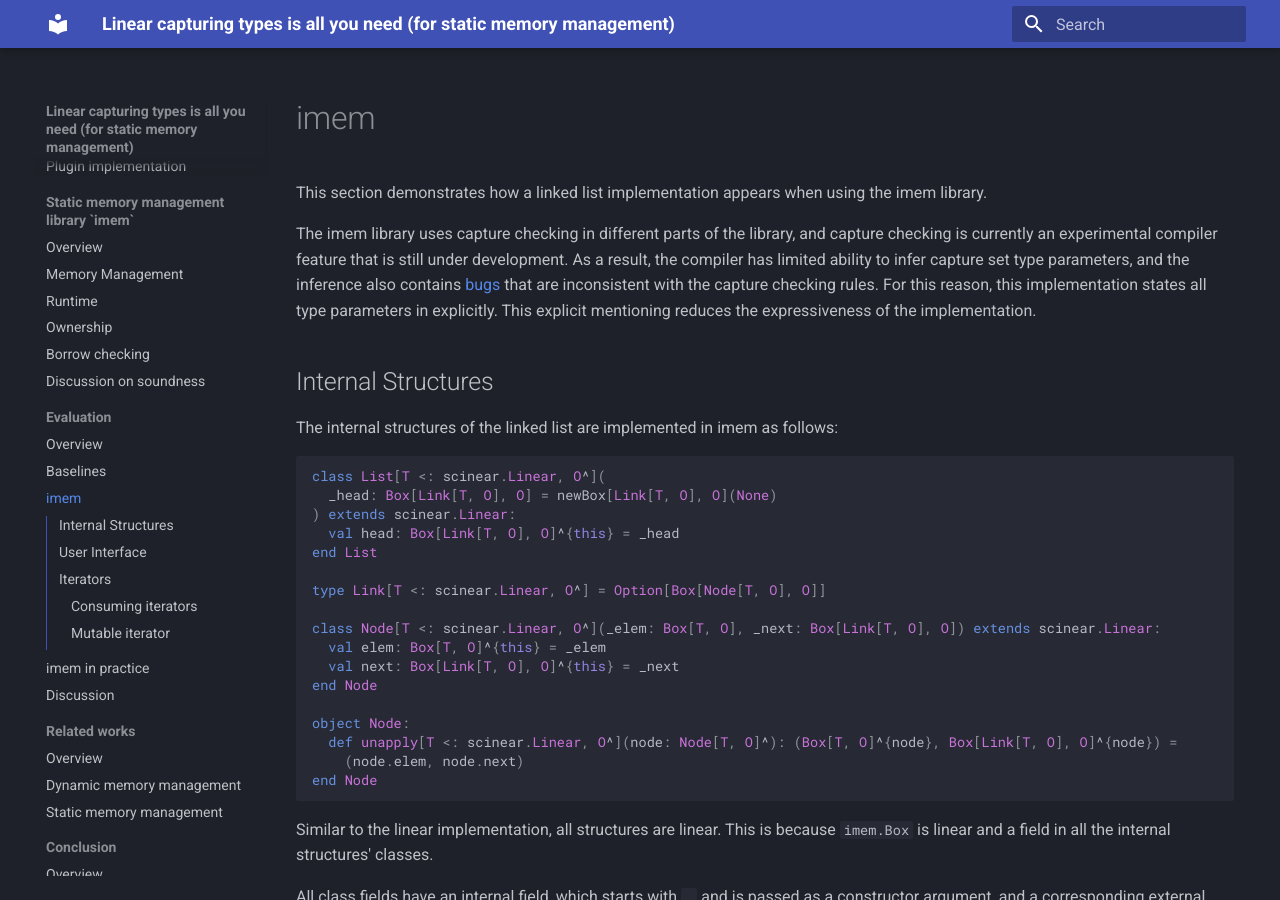
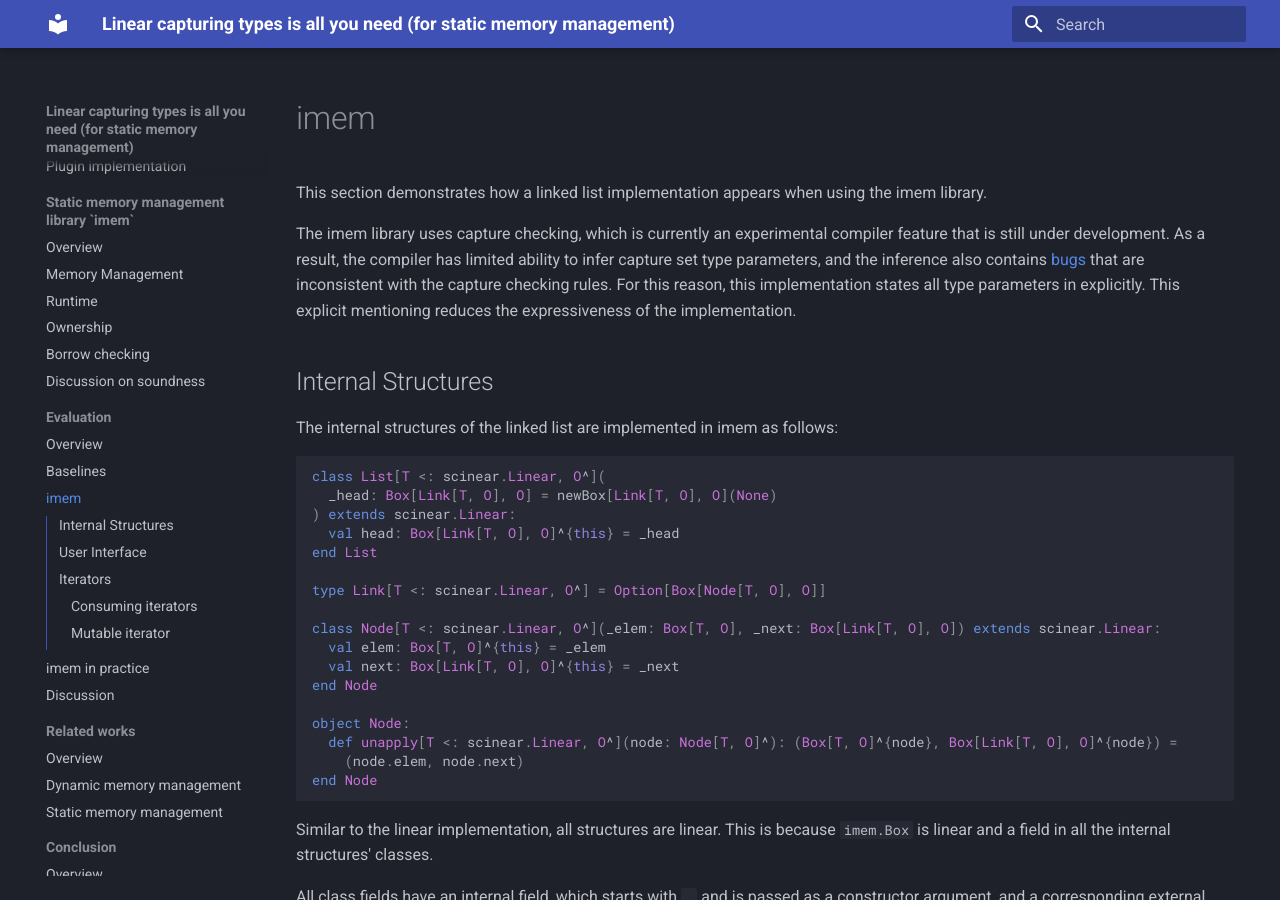
Before and after one commit to amsen20/masters-thesis, an MkDocs documentation site: the page built from docs/evaluation/imem.md, in a window 1280 px wide and 900 px high. Built offline with MkDocs 1.6.1 and Material for MkDocs 9.7.7, drawn with Linux system fonts in a browser that asks for light colours.

Commit message:
Update docs/evaluation/imem.md
Co-authored-by: Ondřej Lhoták <olhotak@uwaterloo.ca>

```diff
--- a/docs/evaluation/imem.md
+++ b/docs/evaluation/imem.md
@@ -2,7 +2,7 @@
 
 This section demonstrates how a linked list implementation appears when using the imem library.
 
-The imem library uses capture checking in different parts of the library, and capture checking is currently an experimental compiler feature that is still under development.
+The imem library uses capture checking, which is currently an experimental compiler feature that is still under development.
 As a result, the compiler has limited ability to infer capture set type parameters, and the inference also contains [bugs](TODO) that are inconsistent with the capture checking rules.
 For this reason, this implementation states all type parameters in explicitly.
 This explicit mentioning reduces the expressiveness of the implementation.
```
